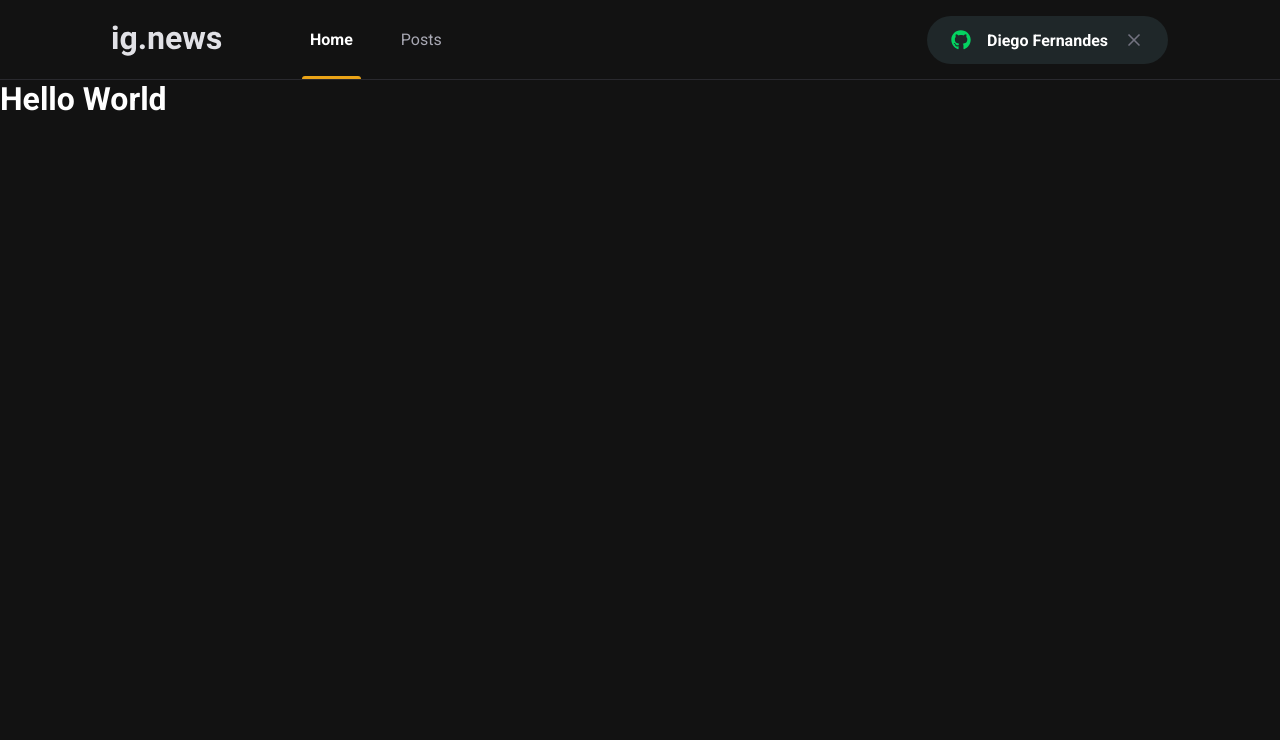
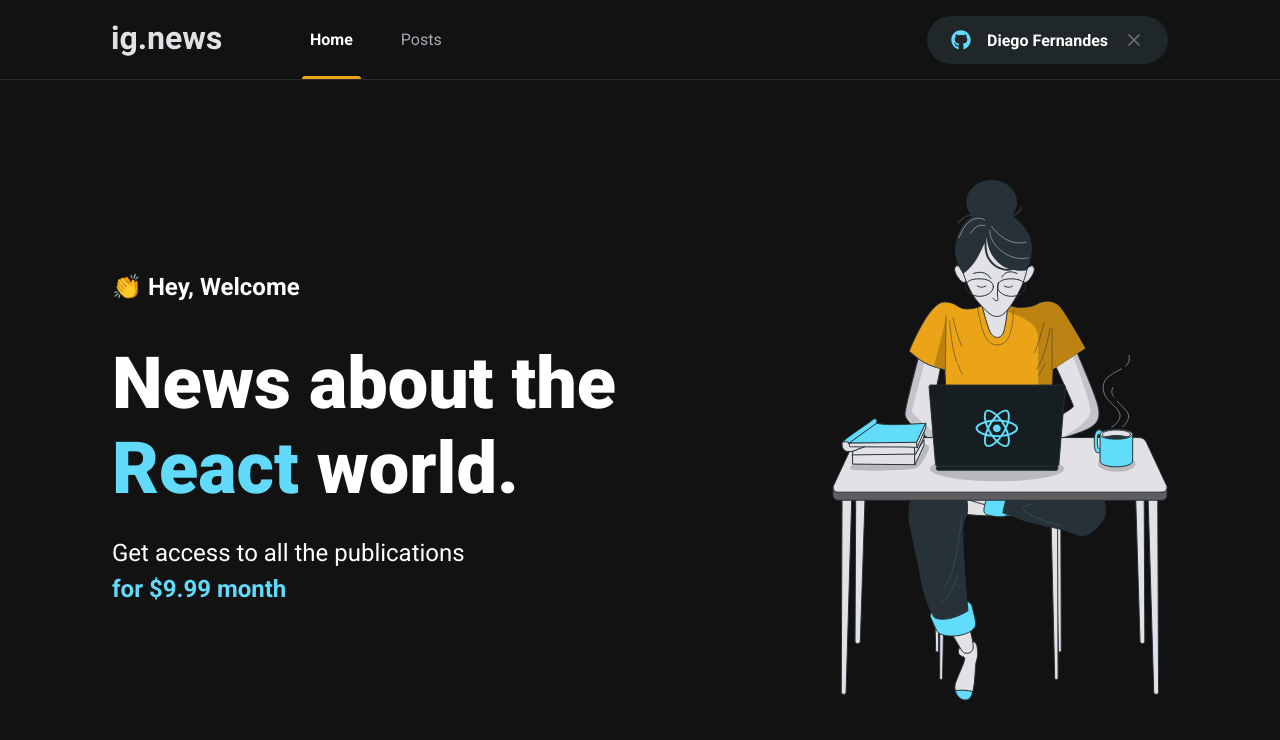
Before and after one commit to Bruno-SF-dev/ig.news, a Next.js app: page / in a window 1280 px wide. Shown: the top 740 px of the page. Built offline with nearby package versions, Linux system fonts and the light colour scheme.

Commit message:
add Home

```diff
--- a/src/components/SignInButton/index.tsx
+++ b/src/components/SignInButton/index.tsx
@@ -8,7 +8,7 @@
 
   return isUserLoggedIn ? (
     <button type="button" className={styles.signInButton}>
-      <FaGithub color="#04d361" />
+      <FaGithub color="#61dafb" />
       Diego Fernandes
       <FiX color="#737380" className={styles.closeIcon} />
     </button>
--- /dev/null
+++ b/src/pages/home.module.scss
@@ -0,0 +1,41 @@
+.contentContainer {
+  max-width: 1120px;
+  margin: 0 auto;
+  padding: 0 2rem;
+  height: calc(100vh - 5rem);
+
+  display: flex;
+  align-items: center;
+  justify-content: space-between;
+}
+
+.hero {
+  max-width: 600px;
+
+  > span {
+    font-size: 1.5rem;
+    font-weight: bold;
+  }
+
+  h1 {
+    font-size: 4.5rem;
+    line-height: 4, 5rem;
+    font-weight: 900;
+    margin-top: 2.5rem;
+
+    span {
+      color: var(--cyan-500);
+    }
+  }
+
+  p {
+    font-size: 1.5rem;
+    line-height: 2.25rem;
+    margin-top: 1.5rem;
+
+    span {
+      color: var(--cyan-500);
+      font-weight: bold;
+    }
+  }
+}
--- a/src/pages/index.tsx
+++ b/src/pages/index.tsx
@@ -1,15 +1,28 @@
 import Head from "next/head";
+
+import styles from "./home.module.scss";
 
 export default function Home() {
   return (
     <>
       <Head>
-        <title>Início | ig.news</title>
+        <title>Home | ig.news</title>
       </Head>
 
-      <h1>
-        Hello <span>World</span>
-      </h1>
+      <main className={styles.contentContainer}>
+        <section className={styles.hero}>
+          <span>👏 Hey, Welcome</span>
+          <h1>
+            News about the <span>React</span> world.
+          </h1>
+          <p>
+            Get access to all the publications <br />
+            <span>for $9.99 month</span>
+          </p>
+        </section>
+
+        <img src="/images/avatar.svg" alt="Girl coding" />
+      </main>
     </>
   );
 }
```
